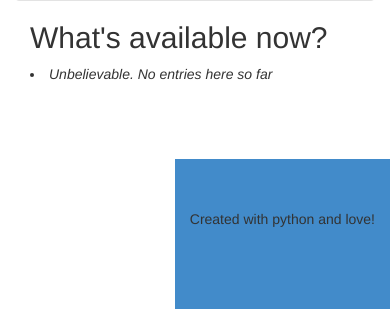
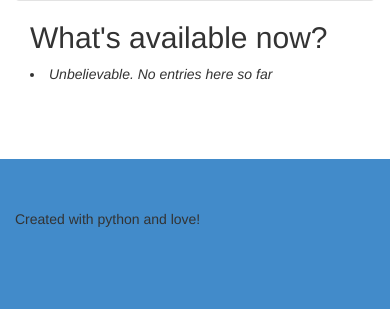
Before and after one commit to ilonajulczuk/egoat, a Flask app: page / in a window 390 px wide. Shown: the part 1185-1494 px from the top of the page. Run offline with Flask 2, Linux system fonts and the light colour scheme; data that the repository does not hold is empty; some libraries are stand-ins or nearby versions.

Commit message:
Minor layout improvements

```diff
--- a/templates/layout.html
+++ b/templates/layout.html
@@ -58,7 +58,7 @@
         <div class="container" id="page-content-wrapper">
             <div class="content-header">
                 <h1>
-                    <a id="menu-toggle" href="#" class="btn btn-default"><i class="icon-reorder"></i></a>
+                    <a id="menu-toggle" href="#" class="btn btn-default">toggle menu<i class="icon-reorder"></i></a>
 
                 </h1>
             </div>
@@ -77,7 +77,7 @@
             <!-- Keep all page content within the page-content inset div! -->
             <div class="page-content inset">
             {% block body %}{% endblock %}
-                <div class="pull-right footer col-md-12">
+                <div class="footer col-md-12">
                     Created with python and love!
                 </div>
 
```
